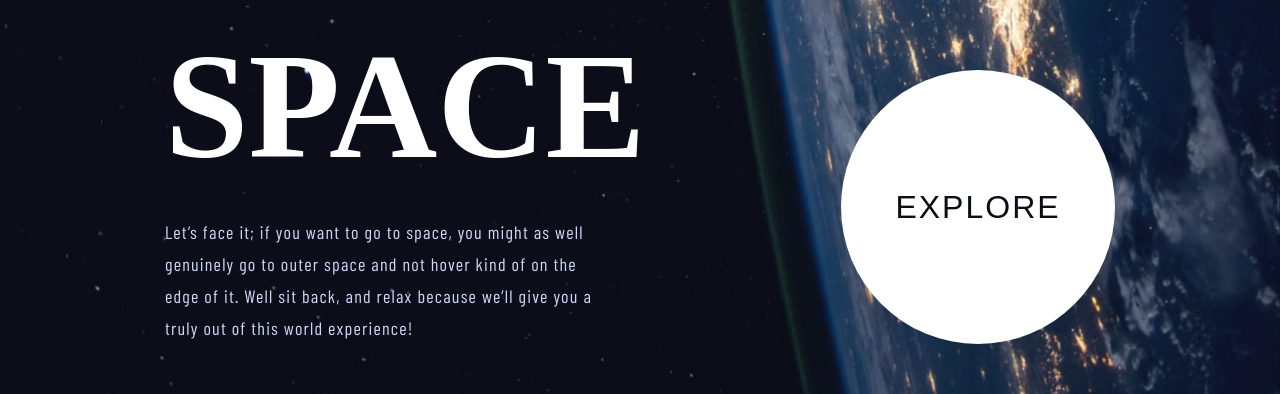
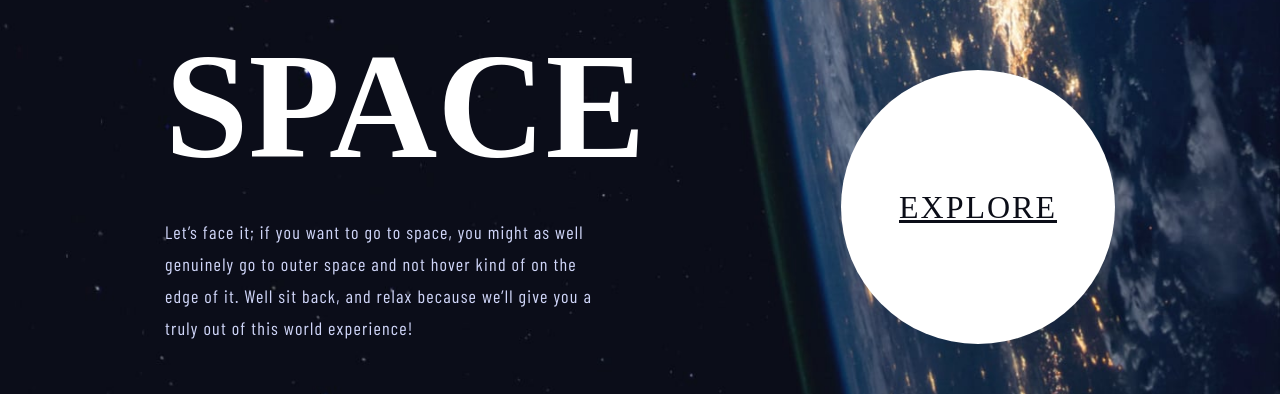
Before and after one commit to Zivanchy/space-tourism-app, a React (Create React App) app: page / in a window 1280 px wide. Shown: the part 325-719 px from the top of the page. Built offline with nearby package versions, Linux system fonts and the light colour scheme; a web font is replaced by a local one.

Commit message:
changed html button to router link

```diff
--- a/src/pages/Home/Home.jsx
+++ b/src/pages/Home/Home.jsx
@@ -1,4 +1,5 @@
 import React from 'react';
+import { Link } from 'react-router-dom';
 
 import backgroundImage from '../../assets/home/background-home-desktop.jpg';
 
@@ -19,7 +20,9 @@ const Home = () => {
         </p>
       </div>
 
-      <button className="home__button">Explore</button>
+      <Link to={'/destinations/moon'} className="home__button">
+        Explore
+      </Link>
     </div>
   );
 };
--- a/src/pages/Home/_home.scss
+++ b/src/pages/Home/_home.scss
@@ -53,6 +53,7 @@
   line-height: 37px;
   letter-spacing: 2px;
   text-transform: uppercase;
+  text-decoration: none;
   color: $dark;
 
   &::after {
```
